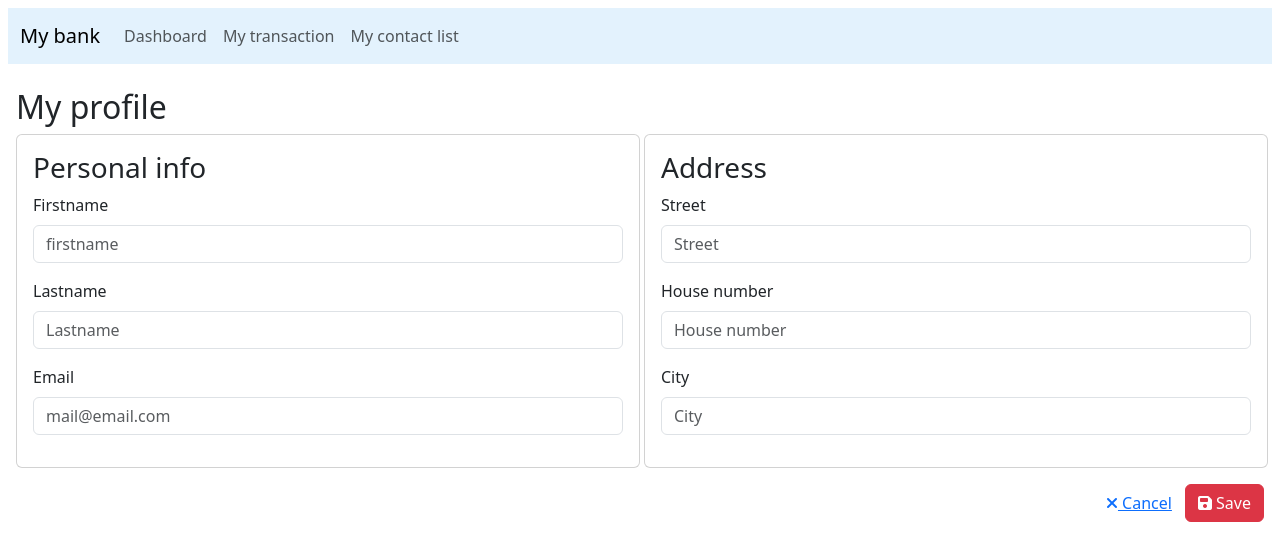
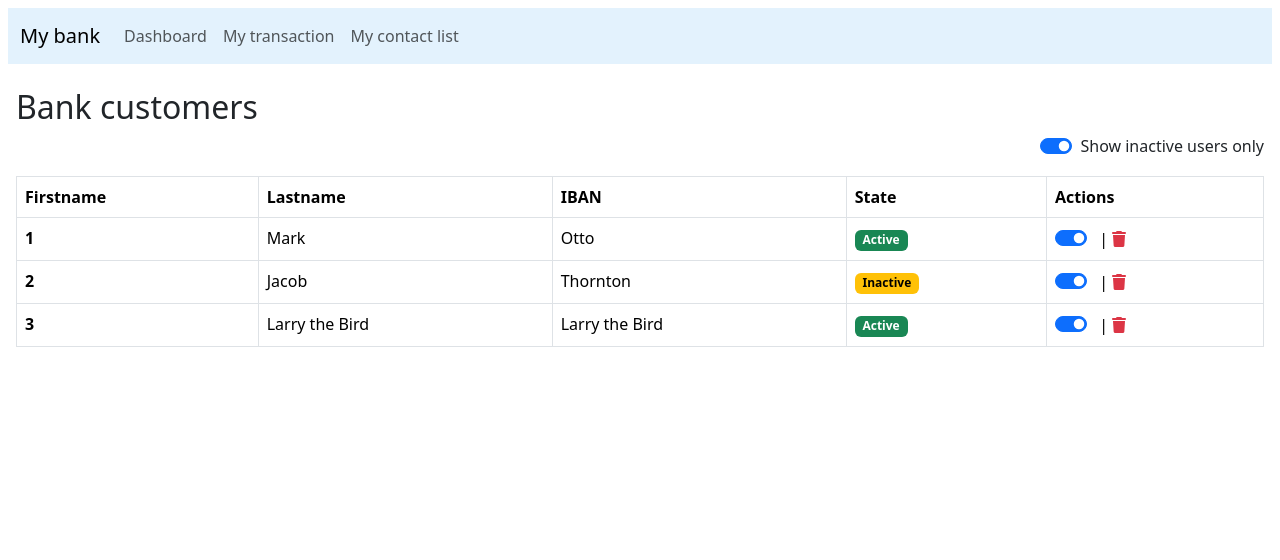
Before and after one commit to bilal1960/frontend_bank, an Angular app in the folder banking-app/: page / in a window 1280 px wide. Shown: the top 560 px of the page. Built offline with nearby package versions, Linux system fonts and the light colour scheme.

Commit message:
implémentation interface manage-users

```diff
--- /dev/null
+++ b/banking-app/src/app/admin/manage-users/manage-users.component.html
@@ -0,0 +1,66 @@
+<div class="p-3">
+  <h2>Bank customers</h2>
+  <div class="d-flex justify-content-end mb-3">
+    <div class="form-check form-switch">
+      <label class="form-check-label" for="flexSwitchCheckChecked">Show inactive users only</label>
+      <input class="form-check-input" type="checkbox" role="switch" id="flexSwitchCheckChecked" checked>
+    </div>
+  </div>
+  <div>
+    <table class="table table-bordered">
+      <thead>
+      <tr>
+        <th scope="col">Firstname</th>
+        <th scope="col">Lastname</th>
+        <th scope="col">IBAN</th>
+        <th scope="col">State</th>
+        <th scope="col">Actions</th>
+      </tr>
+      </thead>
+      <tbody>
+      <tr>
+        <th scope="row">1</th>
+        <td>Mark</td>
+        <td>Otto</td>
+        <td><span class="badge text-bg-success">Active</span></td>
+        <td class="cursor-pointer">
+          <div class="d-flex flex-row justify-content-start align-items-center">
+            <div class="form-check form-switch">
+              <input class="form-check-input" type="checkbox" role="switch" id="active-state" checked>
+            </div>          &nbsp;|&nbsp;
+          <em class="fas fa-trash text-danger"></em>
+          </div>
+        </td>
+      </tr>
+      <tr>
+        <th scope="row">2</th>
+        <td>Jacob</td>
+        <td>Thornton</td>
+        <td><span class="badge text-bg-warning">Inactive</span></td>
+        <td>
+          <div class="d-flex flex-row justify-content-start align-items-center">
+            <div class="form-check form-switch">
+              <input class="form-check-input" type="checkbox" role="switch" checked>
+            </div>          &nbsp;|&nbsp;
+            <em class="fas fa-trash text-danger"></em>
+          </div>
+        </td>
+      </tr>
+      <tr>
+        <th scope="row">3</th>
+        <td>Larry the Bird</td>
+        <td>Larry the Bird</td>
+        <td><span class="badge text-bg-success">Active</span></td>
+        <td>
+          <div class="d-flex flex-row justify-content-start align-items-center">
+            <div class="form-check form-switch">
+              <input class="form-check-input" type="checkbox" role="switch" checked>
+            </div>          &nbsp;|&nbsp;
+            <em class="fas fa-trash text-danger"></em>
+          </div>
+        </td>
+      </tr>
+      </tbody>
+    </table>
+  </div>
+</div>
--- a/banking-app/src/app/app.component.html
+++ b/banking-app/src/app/app.component.html
@@ -1,4 +1,4 @@
 
 <app-menu></app-menu>
-<app-profile></app-profile>
+<app-manage-users></app-manage-users>
 <router-outlet />
--- a/banking-app/src/app/app.component.ts
+++ b/banking-app/src/app/app.component.ts
@@ -9,11 +9,12 @@ import {MyContactListComponent} from "./pages/my-contact-list/my-contact-list.co
 import {NewTransactionComponent} from "./pages/new-transaction/new-transaction.component";
 import {NewContactComponent} from "./pages/new-contact/new-contact.component";
 import {ProfileComponent} from "./pages/profile/profile.component";
+import {ManageUsersComponent} from "./admin/manage-users/manage-users.component";
 
 @Component({
   selector: 'app-root',
   standalone: true,
-  imports: [RouterOutlet, LoginComponent, RegisterComponent, MenuComponent, UserDashboardComponent, MyTransactionsComponent, MyContactListComponent, NewTransactionComponent, NewContactComponent, ProfileComponent],
+  imports: [RouterOutlet, LoginComponent, RegisterComponent, MenuComponent, UserDashboardComponent, MyTransactionsComponent, MyContactListComponent, NewTransactionComponent, NewContactComponent, ProfileComponent, ManageUsersComponent],
   templateUrl: './app.component.html',
   styleUrl: './app.component.scss'
 })
```
Also changed, not shown: banking-app/src/app/admin/manage-users/manage-users.component.ts (added, +12 -0 lines), banking-app/src/app/admin/manage-users/manage-users.component.scss (added), 1 other file (tests, documents, lock files or other folders).
